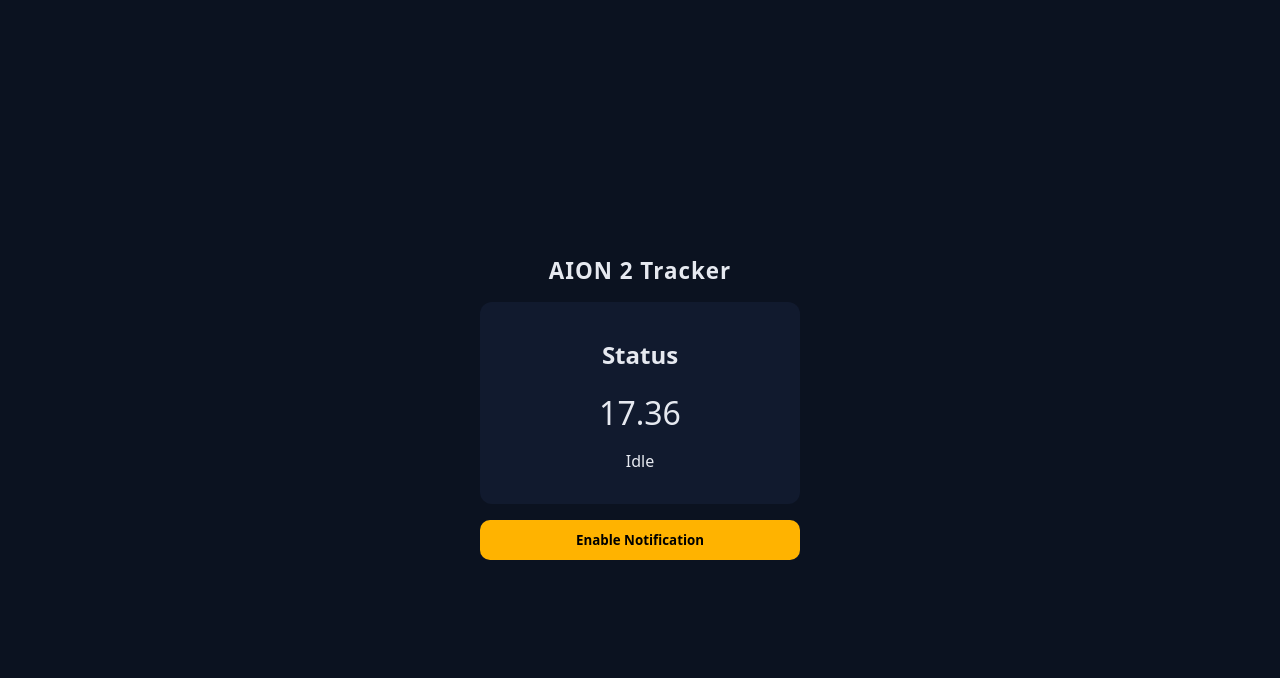
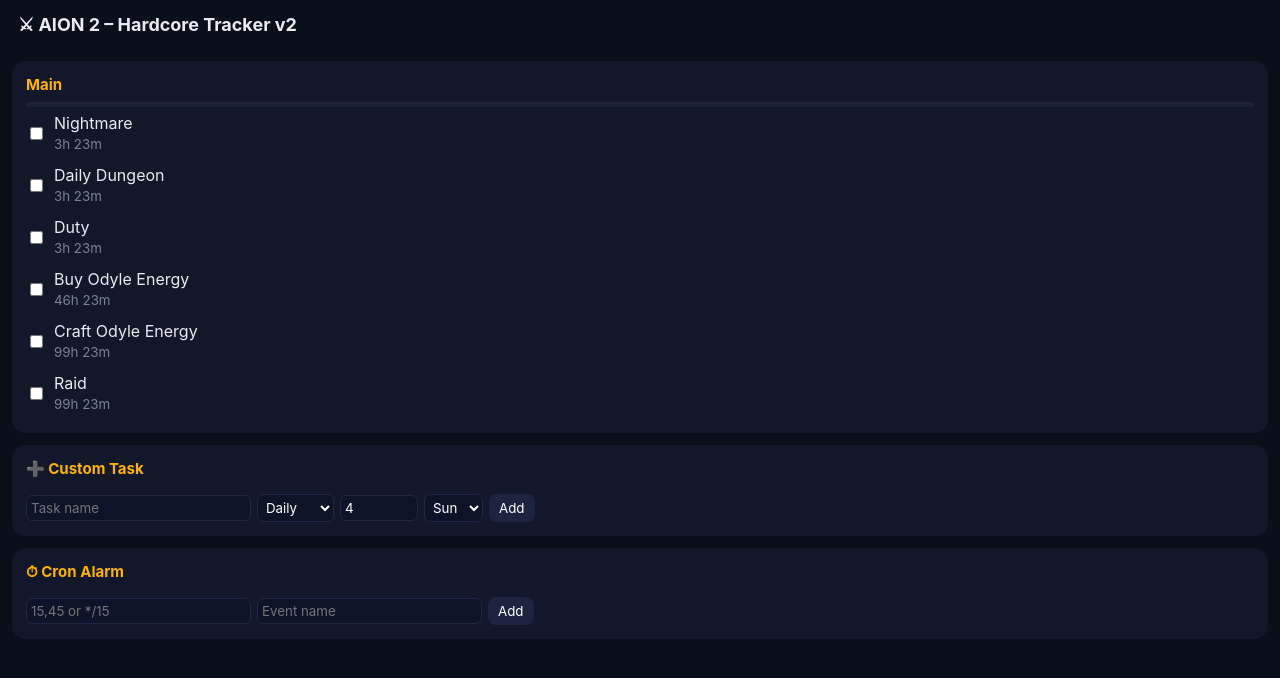
Before and after one commit to ainanna/to-do, a plain HTML site: page index.html in a window 1280 px wide. Drawn offline with Linux system fonts and the light colour scheme.

Commit message:
Update index.html

```diff
--- a/index.html
+++ b/index.html
@@ -2,33 +2,225 @@
 <html lang="id">
 <head>
 <meta charset="UTF-8">
-<meta name="viewport" content="width=device-width, initial-scale=1.0">
-<title>AION 2 Tracker</title>
+<title>AION 2 Tracker v2</title>
+<meta name="viewport" content="width=device-width,initial-scale=1">
+<link rel="manifest" href="manifest.json">
+<style>
+:root{
+--bg:#0a0f1c;--card:#12182a;--muted:#7a8199;
+--accent:#ffb300;--ok:#2ee59d;--bad:#ff4d4d;
+}
+*{box-sizing:border-box;font-family:Inter,system-ui}
+body{margin:0;background:var(--bg);color:#eaeaf0}
+header{padding:14px 18px;font-weight:700;font-size:18px}
+main{padding:12px;display:grid;gap:12px}
+.card{background:var(--card);border-radius:14px;padding:14px}
+h3{margin:0 0 8px;font-size:15px;color:var(--accent)}
+.task{display:flex;align-items:center;gap:8px;padding:6px 0}
+.task small{color:var(--muted)}
+.task.expired{color:var(--bad)}
+.task.warn{animation:pulse 1s infinite}
+@keyframes pulse{0%{opacity:1}50%{opacity:.6}100%{opacity:1}}
+input[type=checkbox]{accent-color:var(--accent)}
+.progress{height:5px;background:#1b2136;border-radius:5px}
+.bar{height:100%;background:var(--accent)}
+button{background:#1c2440;color:#fff;border:0;
+padding:6px 10px;border-radius:8px;cursor:pointer}
+button.alt{background:#202a52}
+.panel{display:grid;gap:8px}
+.row{display:flex;gap:6px;align-items:center}
+input,select{background:#0e1428;color:#fff;
+border:1px solid #1f2642;border-radius:6px;padding:4px}
+</style>
+</head>
+<body>
 
-<link rel="manifest" href="manifest.json">
-<meta name="theme-color" content="#0b1220">
-
-<link rel="stylesheet" href="style.css">
-</head>
-
-<body>
-<div class="app">
-  <h1>AION 2 Tracker</h1>
-
-  <div class="card">
-    <h2>Status</h2>
-    <p id="time">--:--</p>
-    <p id="status">Idle</p>
-  </div>
-
-  <button id="notifyBtn">Enable Notification</button>
-</div>
-
-<script src="app.js"></script>
+<header>⚔ AION 2 – Hardcore Tracker v2</header>
+<main id="app"></main>
 
 <script>
-if ("serviceWorker" in navigator) {
-  navigator.serviceWorker.register("sw.js");
+// ================= TIME (GMT+7) =================
+const TZ=7
+const now=()=>new Date(Date.now()+TZ*3600000)
+
+// ================= SOUND =================
+const ctx=new AudioContext()
+function beep(type="short"){
+ let o=ctx.createOscillator(),g=ctx.createGain()
+ o.connect(g);g.connect(ctx.destination)
+ o.frequency.value=type==="long"?220:440
+ g.gain.value=0.05
+ o.start()
+ setTimeout(()=>o.stop(),type==="double"?200:120)
+ if(type==="double") setTimeout(()=>beep("short"),250)
+}
+
+// ================= STORAGE =================
+const db=JSON.parse(localStorage.getItem("aion2v2"))||{
+ chars:[{name:"Main",tasks:[]}],
+ alarms:[],
+ cron:[]
+}
+const save=()=>localStorage.setItem("aion2v2",JSON.stringify(db))
+
+// ================= DEFAULT TASKS =================
+if(db.chars[0].tasks.length===0){
+ db.chars[0].tasks=[
+ {name:"Nightmare",type:"daily",h:4},
+ {name:"Daily Dungeon",type:"daily",h:4},
+ {name:"Duty",type:"daily",h:4},
+ {name:"Buy Odyle Energy",type:"weekly",d:0,h:23},
+ {name:"Craft Odyle Energy",type:"weekly",d:3,h:4},
+ {name:"Raid",type:"weekly",d:3,h:4}
+ ].map(t=>({...t,done:false}))
+ save()
+}
+
+// ================= RESET =================
+function nextReset(t){
+ let d=now()
+ if(t.type==="daily"){
+  d.setHours(t.h,0,0,0)
+  if(d<now()) d.setDate(d.getDate()+1)
+ }
+ if(t.type==="weekly"){
+  d.setDate(d.getDate()+((t.d-d.getDay()+7)%7))
+  d.setHours(t.h,0,0,0)
+  if(d<now()) d.setDate(d.getDate()+7)
+ }
+ return d
+}
+
+// ================= CRON =================
+function matchCron(expr,date){
+ let m=date.getMinutes()
+ if(expr.includes(",")) return expr.split(",").includes(""+m)
+ if(expr.startsWith("*/")){
+  let n=parseInt(expr.slice(2))
+  return m%n===0
+ }
+ return parseInt(expr)===m
+}
+
+// ================= NOTIFY =================
+if("Notification"in window) Notification.requestPermission()
+function notify(t,m){if(Notification.permission==="granted")new Notification(t,{body:m})}
+
+// ================= RENDER =================
+function render(){
+ const app=document.getElementById("app")
+ app.innerHTML=""
+ db.chars.forEach((c,ci)=>{
+  let card=document.createElement("div")
+  card.className="card"
+  card.innerHTML=`<h3>${c.name}</h3>`
+  let done=c.tasks.filter(t=>t.done).length
+  card.innerHTML+=`<div class="progress"><div class="bar" style="width:${done/c.tasks.length*100}%"></div></div>`
+  c.tasks.forEach((t,ti)=>{
+   let r=nextReset(t)
+   let diff=(r-now())/1000
+   let row=document.createElement("div")
+   row.className="task"+(diff<0&&!t.done?" expired":diff<3600&&!t.done?" warn":"")
+   row.innerHTML=`
+    <input type="checkbox" ${t.done?"checked":""}>
+    <div>
+     <div>${t.name}</div>
+     <small>${Math.max(0,Math.floor(diff/3600))}h ${Math.max(0,Math.floor(diff%3600/60))}m</small>
+    </div>`
+   row.querySelector("input").onchange=e=>{
+    t.done=e.target.checked;save();render()
+   }
+   card.appendChild(row)
+  })
+  app.appendChild(card)
+ })
+
+ // ===== CUSTOM TASK UI =====
+ let custom=document.createElement("div")
+ custom.className="card panel"
+ custom.innerHTML=`
+ <h3>➕ Custom Task</h3>
+ <div class="row">
+  <input id="tn" placeholder="Task name">
+  <select id="tt">
+   <option value="daily">Daily</option>
+   <option value="weekly">Weekly</option>
+  </select>
+  <input id="th" type="number" min="0" max="23" value="4">
+  <select id="td">
+   <option value="0">Sun</option><option value="1">Mon</option>
+   <option value="2">Tue</option><option value="3">Wed</option>
+   <option value="4">Thu</option><option value="5">Fri</option>
+   <option value="6">Sat</option>
+  </select>
+  <button id="addTask">Add</button>
+ </div>`
+ custom.querySelector("#addTask").onclick=()=>{
+  db.chars[0].tasks.push({
+   name:tn.value,type:tt.value,
+   h:+th.value,d:+td.value,done:false
+  })
+  save();render()
+ }
+ app.appendChild(custom)
+
+ // ===== CRON ALARM UI =====
+ let cron=document.createElement("div")
+ cron.className="card panel"
+ cron.innerHTML=`
+ <h3>⏱ Cron Alarm</h3>
+ <div class="row">
+  <input id="ce" placeholder="15,45 or */15">
+  <input id="cn" placeholder="Event name">
+  <button id="addCron">Add</button>
+ </div>`
+ cron.querySelector("#addCron").onclick=()=>{
+  db.cron.push({expr:ce.value,name:cn.value,on:true})
+  save();render()
+ }
+ db.cron.forEach((c,i)=>{
+  let r=document.createElement("div")
+  r.className="row"
+  r.innerHTML=`<small>${c.name} (${c.expr})</small>
+  <button class="alt">❌</button>`
+  r.querySelector("button").onclick=()=>{
+   db.cron.splice(i,1);save();render()
+  }
+  cron.appendChild(r)
+ })
+ app.appendChild(cron)
+}
+render()
+
+// ================= LOOP =================
+setInterval(()=>{
+ db.chars.forEach(c=>{
+  c.tasks.forEach(t=>{
+   let r=nextReset(t)
+   let diff=(r-now())/1000
+   if(diff<3600&&diff>3540&&!t.notified){
+    notify("Reset Soon",t.name)
+    beep("short")
+    t.notified=true
+   }
+   if(now()>r){
+    t.done=false;t.notified=false
+    beep(t.type==="weekly"?"double":"short")
+   }
+  })
+ })
+ db.cron.forEach(c=>{
+  if(matchCron(c.expr,now())){
+   notify("Event",c.name)
+   beep("long")
+  }
+ })
+ save();render()
+},60000)
+
+// ================= PWA =================
+if("serviceWorker"in navigator){
+ navigator.serviceWorker.register("sw.js")
 }
 </script>
 </body>
```
